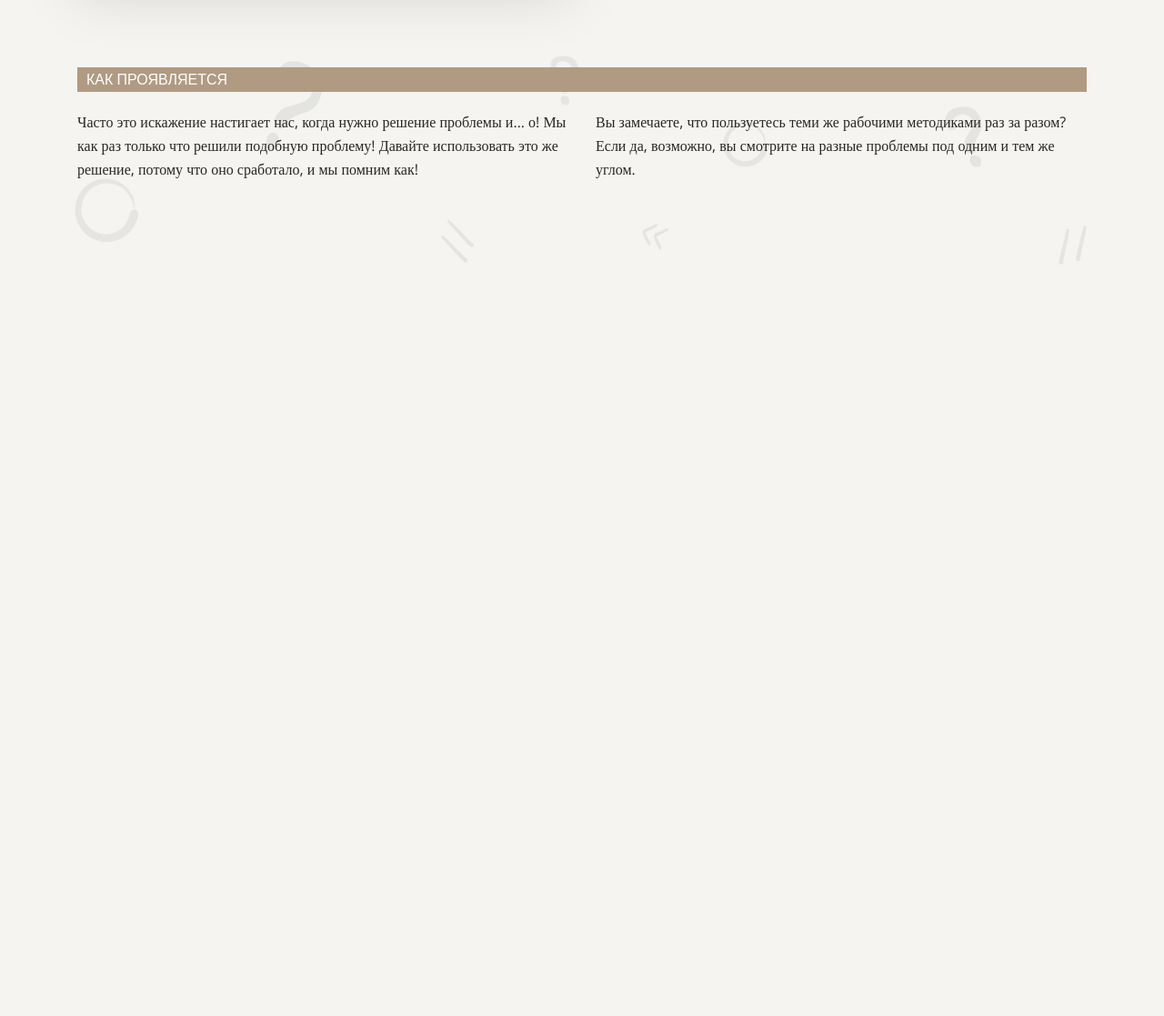
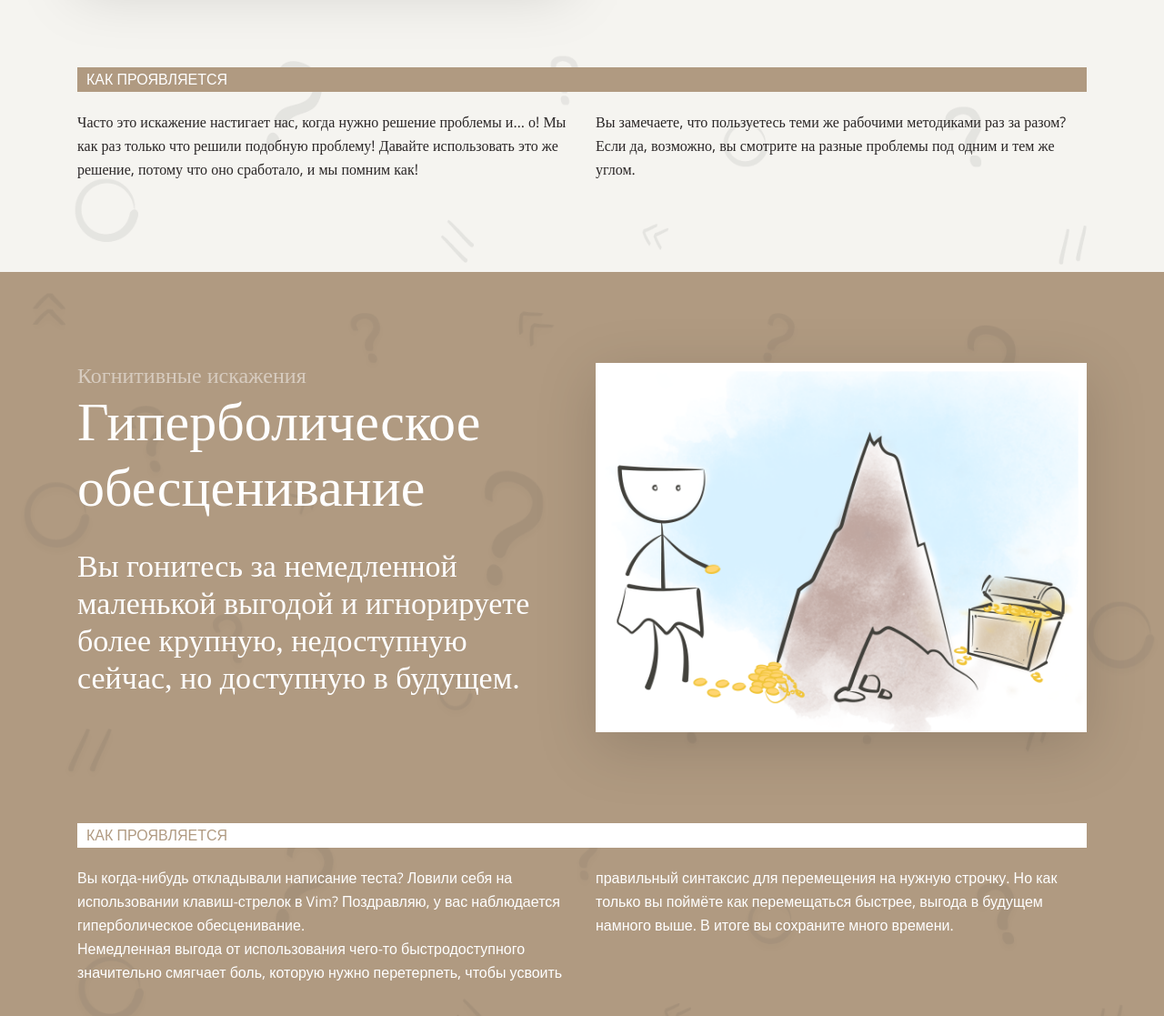
Before and after one commit to Prilea/layout-designer-project-lvl1, a website: page index.html in a window 1280 px wide. Shown: the part 4995-6112 px from the top of the page at 91% size. Before the commit the page ends 5294 px from the top, so only its background shows below. Drawn offline with nearby package versions, Linux system fonts and the light colour scheme; a web font is replaced by a local one.

Commit message:
added hyperbolic-depreciation block grom 9th step

```diff
--- a/css/style.css
+++ b/css/style.css
@@ -349,3 +349,15 @@ z-index: 1;
     line-height: 26px;
     color: #2A2626;
 }
+#hyperbolic-depreciation {
+    padding: 100px 0;
+    position: relative;
+}
+.hyperbolic-depreciation_howAppear {
+    background-color: #fff;
+    color: #B09A81;
+}
+.hyperbolic-depreciation_text--brown {
+    line-height: 26px;
+    color: #fff;
+}
--- a/index.html
+++ b/index.html
@@ -131,6 +131,22 @@
 
               </div>
             </div> <!--distortion-of-novelty-->
+
+            <div id="hyperbolic-depreciation" class="hyperbolic-depreciation bg-image_brown" >
+              <div class="container">
+                <div class="column">
+                  <div class="hyperbolic-depreciation__information information_box--brown">
+                    <span class="information_name--brown">Когнитивные искажения</span>
+                    <h2 class="information_heading--brown">Гиперболическое обесценивание</h2>
+                    <p class="information_text--brown">Вы гонитесь за немедленной маленькой выгодой и игнорируете более крупную, недоступную сейчас, но доступную в будущем.</p>
+                  </div>
+                  <img class="hyperbolic-depreciation_img img_section" src="img/4.png" alt="">
+                  <h3 class="hyperbolic-depreciation_howAppear howAppear">Как проявляется</h3>
+                  <p class="hyperbolic-depreciation_text--brown">Вы когда-нибудь откладывали написание теста? Ловили себя на использовании клавиш-стрелок в Vim? Поздравляю, у вас наблюдается гиперболическое обесценивание.</p>
+                  <p class="hyperbolic-depreciation_text--brown">Немедленная выгода от использования чего-то быстродоступного значительно смягчает боль, которую нужно перетерпеть, чтобы усвоить правильный синтаксис для перемещения на нужную строчку. Но как только вы поймёте как перемещаться быстрее, выгода в будущем намного выше. В итоге вы сохраните много времени.</p>
+                </div>
+              </div>
+            </div> <!--hyperbolic-depreciation-->
         </main>
         <footer class="footer"></footer>
 
```
